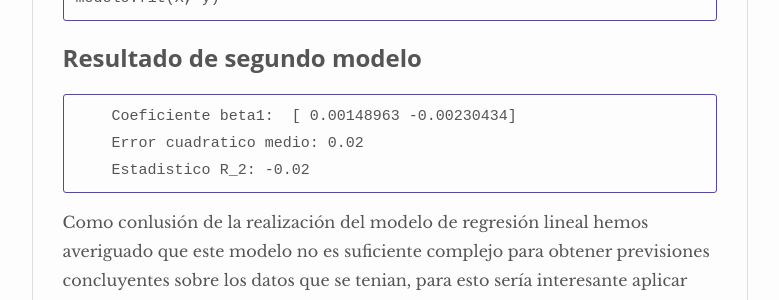
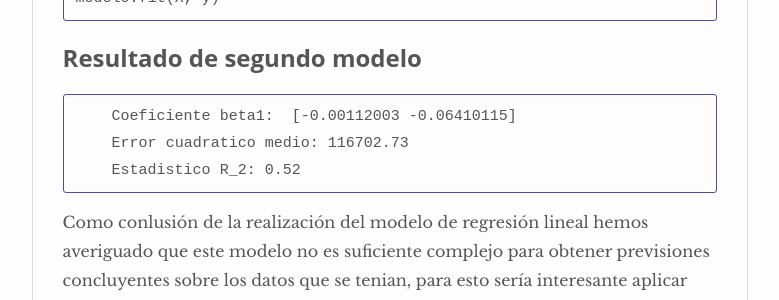
Before and after one commit to ivanfermena/Airline-Delay-Cancellation-Big-Data, a Jekyll site: the page built from _posts/2016-10-01-machinelearning.md, in a window 1280 px wide and 900 px high, scrolled down 4659 px. Shown: the part 288-588 px from the top of the window, without its empty margins (250-1029 px from the left). Built offline with Jekyll 4.4.1, drawn with Linux system fonts in a browser that asks for light colours; nearby versions of some CDN libraries.

Commit message:
Commit con cosas

```diff
--- a/_posts/2016-10-01-machinelearning.md
+++ b/_posts/2016-10-01-machinelearning.md
@@ -131,9 +131,9 @@ modelo.fit(X, y)
 
 {% highlight python %}
 
-    Coeficiente beta1:  [ 0.00148963 -0.00230434]
-    Error cuadratico medio: 0.02
-    Estadistico R_2: -0.02
+    Coeficiente beta1:  [-0.00112003 -0.06410115]
+    Error cuadratico medio: 116702.73
+    Estadistico R_2: 0.52
 
 {% endhighlight %}
 
```
Also changed, not shown: _pages/authors.md (+1 -1 lines), README.md.
